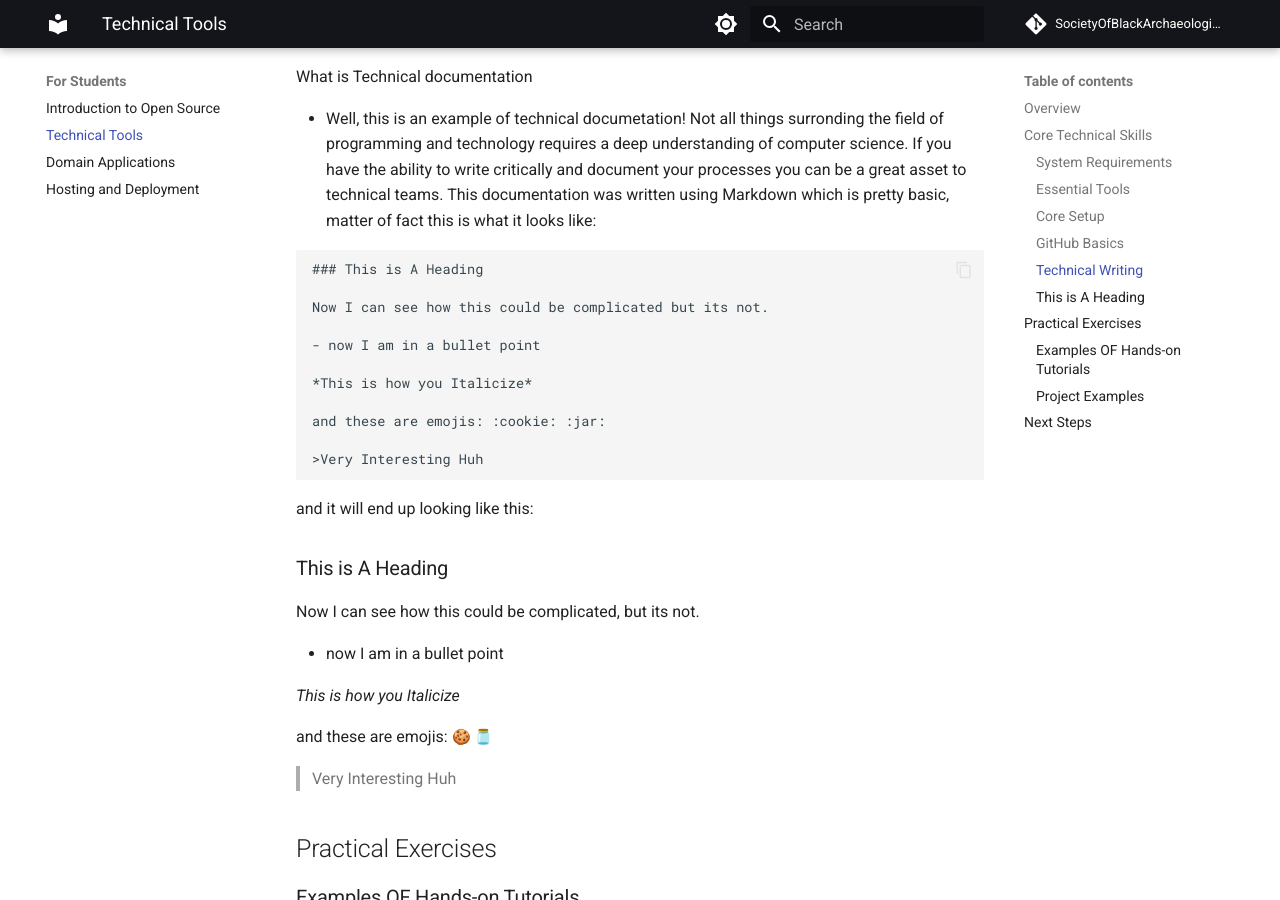
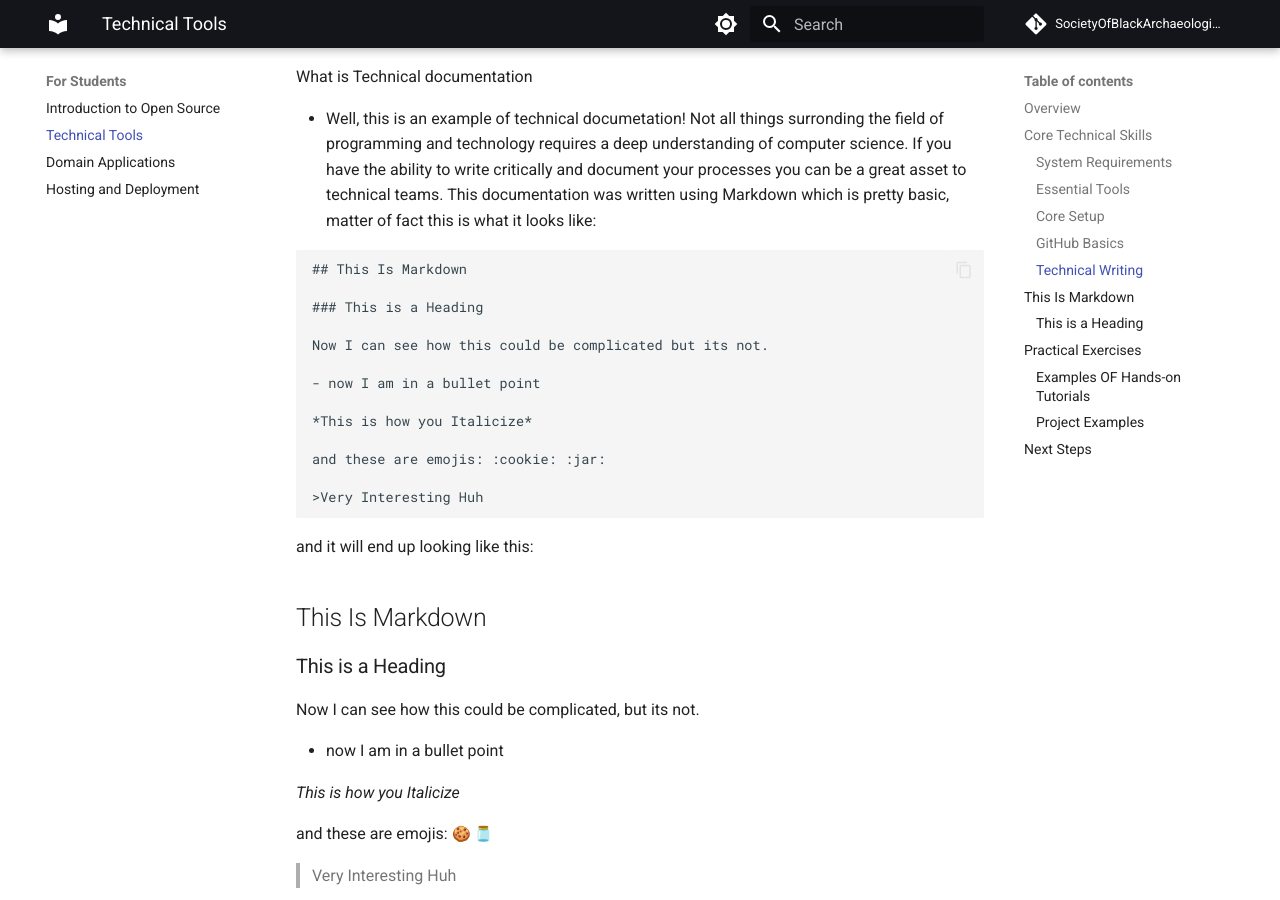
Before and after one commit to MalikpMorgan/SocietyOfBlackArchaeologistsTechnicalDocumentation, an MkDocs documentation site: the page built from docs/students/technical-tools.md, in a window 1280 px wide and 900 px high, scrolled down 2118 px. Built offline with MkDocs 1.6.1 and Material for MkDocs 9.7.7, drawn with Linux system fonts in a browser that asks for light colours; emoji names are drawn with the system emoji font; comment, search, counter and statistics services are not loaded.

Commit message:
finishing touches

````diff
--- a/docs/students/technical-tools.md
+++ b/docs/students/technical-tools.md
@@ -68,7 +68,9 @@ What is Technical documentation
   This documentation was written using Markdown which is pretty basic, matter of fact this is what it looks like:
 
 ```
-### This is A Heading
+## This Is Markdown
+
+### This is a Heading
 
 Now I can see how this could be complicated but its not.
 
@@ -83,7 +85,9 @@ and these are emojis: :cookie: :jar:
 ```
 and it will end up looking like this:
 
-### This is A Heading
+## This Is Markdown
+
+### This is a Heading
 
 Now I can see how this could be complicated, but its not.
 
````
Also changed, not shown: docs/students/introduction.md (+1 -0 lines).
